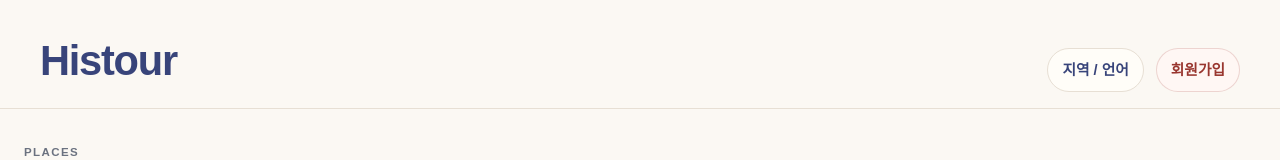
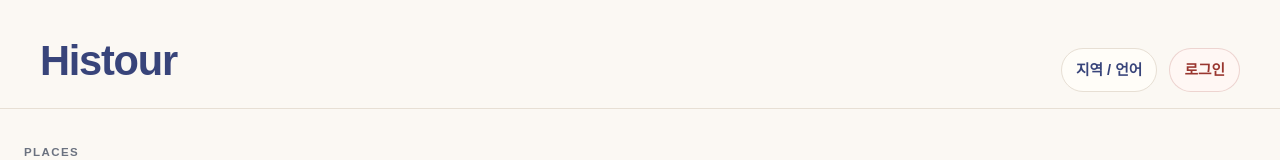
Before and after one commit to greenfield-2026-capstone/greenfield-project, a Next.js app in the folder FE/: page / in a window 1280 px wide. Shown: the top 160 px of the page. Built offline with nearby package versions, Linux system fonts and the light colour scheme.

Commit message:
버튼 내용 수정

```diff
--- a/FE/components/layout/Header.tsx
+++ b/FE/components/layout/Header.tsx
@@ -22,7 +22,7 @@ export function Header() {
           지역 / 언어
         </Link>
         <Link href="/account" className="account-chip">
-          회원가입
+          로그인
         </Link>
       </div>
     </header>
```
